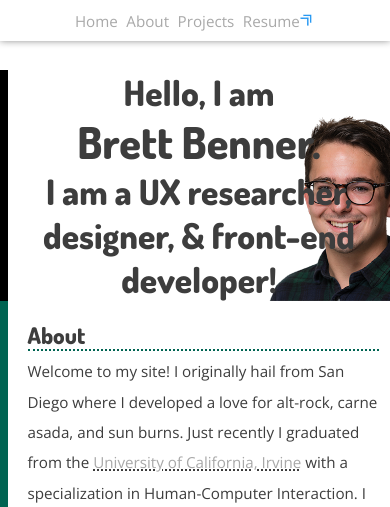
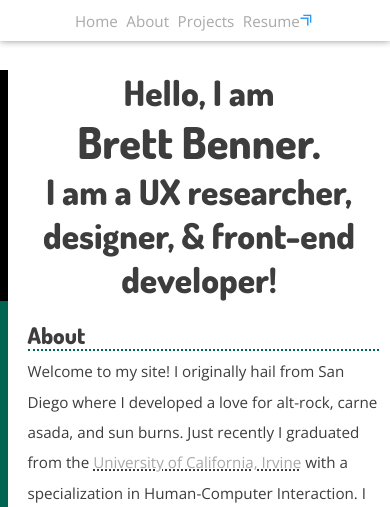
Before and after one commit to bbenner2876/bbenner2876.github.io, a Flask app: page / in a window 390 px wide. Shown: the top 507 px of the page. Run offline with Flask 2, Linux system fonts and the light colour scheme; some libraries are stand-ins or nearby versions.

Commit message:
updated background-image position and scaling

```diff
--- a/static/stylesheets/main.css
+++ b/static/stylesheets/main.css
@@ -106,7 +106,7 @@ header {
     background-repeat: no-repeat;
     background-size: cover;
     background-attachment: fixed;
-    background-position: left;
+    background-position: center center;
 
     border-left: 8px solid black;
     min-height: 600px;
@@ -337,6 +337,7 @@ p {
     header {
         padding: 0 10px;
         min-height: 0px;
+        background-image: none;
     }
 
     section {
```
